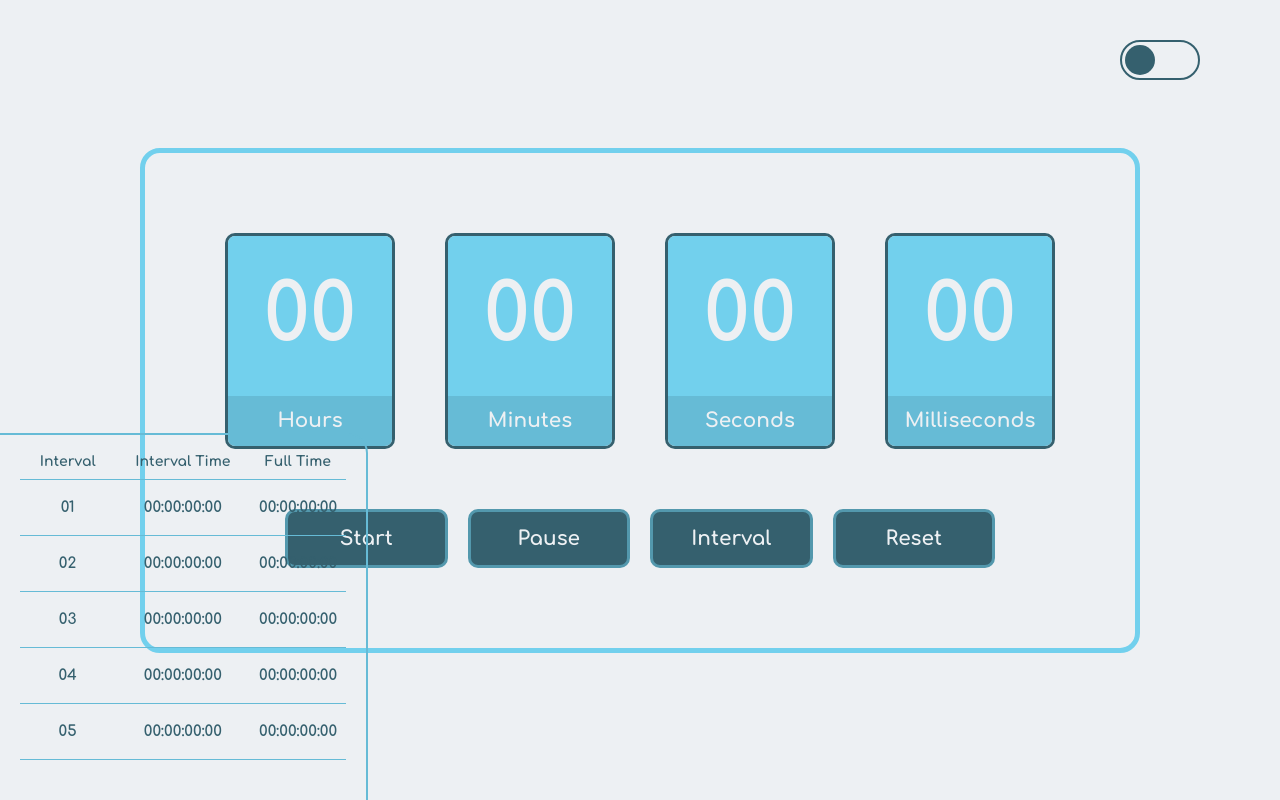
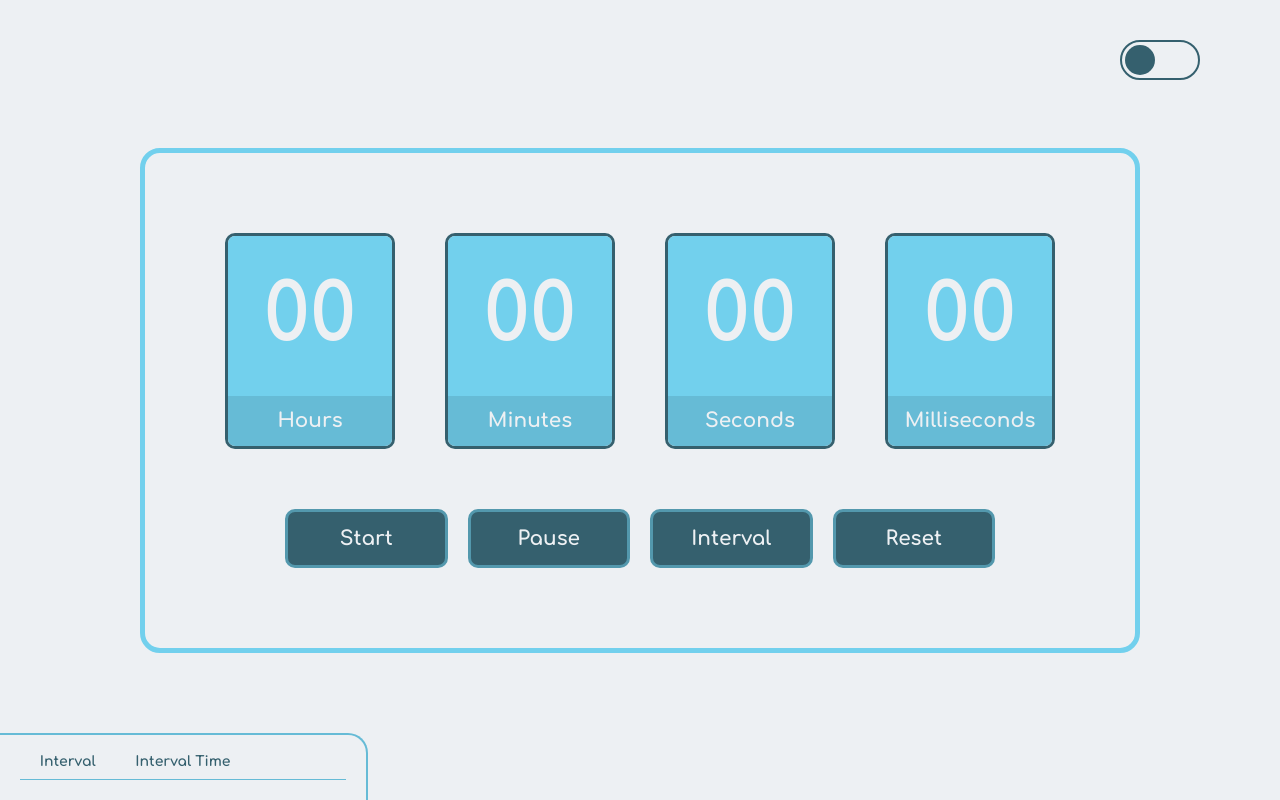
Before and after one commit to Talion426/react-timer, a React (Create React App) app: page / in a window 1280 px wide. Built offline with nearby package versions, Linux system fonts and the light colour scheme.

Commit message:
feat (components): add interval logic

```diff
--- a/src/App.tsx
+++ b/src/App.tsx
@@ -1,9 +1,12 @@
 import { IntervalsList, Timer } from "components";
 import { useState } from "react";
+import { useAppDispatch, addInterval, deleteIntervals } from "store";
 import { Wrapper } from "ui";
 import { ThemeToggler } from "./components";
 
 export const App = () => {
+    const dispatch = useAppDispatch();
+
     let hour = 0;
     let minute = 0;
     let second = 0;
@@ -15,13 +18,9 @@ export const App = () => {
     const [hoursElement, setHoursElement] = useState<string>("00");
     const [intervalElement, setIntervalElement] = useState<any>();
 
-    let millisecondsInterval = millisecondsElement;
-    let secondsInterval = secondsElement;
-    let minutesInterval = minutesElement;
-    let hoursInterval = hoursElement;
-
     const handleStartTimer = () => {
         clearInterval(intervalElement);
+        dispatch(deleteIntervals());
         setIntervalElement(setInterval(startTimer, 10));
     };
 
@@ -30,11 +29,18 @@ export const App = () => {
     };
 
     const handleIntervalTimer = () => {
-        console.log(`${hoursInterval}:${minutesInterval}:${secondsInterval}:${millisecondsInterval}`);
+        const intervalTime = `${hoursElement}:${minutesElement}:${secondsElement}:${millisecondsElement}`;
+
+        dispatch(
+            addInterval({
+                intervalTime,
+            })
+        );
     };
 
     const handleResetTimer = () => {
         clearInterval(intervalElement);
+        dispatch(deleteIntervals());
 
         hour = 0;
         minute = 0;
--- a/src/components/IntervalsItem/IntervalsItem.tsx
+++ b/src/components/IntervalsItem/IntervalsItem.tsx
@@ -3,15 +3,13 @@ import { StyledIntervalsItem, Text } from "./styles";
 interface IProps {
     interval: string;
     intervalTime: string;
-    fullTime: string;
 }
 
-export const IntervalsItem = ({ interval, intervalTime, fullTime }: IProps) => {
+export const IntervalsItem = ({ interval, intervalTime }: IProps) => {
     return (
         <StyledIntervalsItem>
             <Text>{interval}</Text>
             <Text>{intervalTime}</Text>
-            <Text>{fullTime}</Text>
         </StyledIntervalsItem>
     );
 };
--- a/src/components/IntervalsList/IntervalsList.tsx
+++ b/src/components/IntervalsList/IntervalsList.tsx
@@ -1,22 +1,28 @@
 import { IntervalsItem } from "components";
+import { getInterval, useAppSelector } from "store";
 import { StyledIntervalsList, IntervalsNav, IntervalsBody, NavItem } from "./styles";
 
 export const IntervalsList = () => {
+    const { intervals } = useAppSelector(getInterval);
+
     return (
         <StyledIntervalsList>
             <IntervalsNav>
                 <NavItem>Interval</NavItem>
                 <NavItem>Interval Time</NavItem>
-                <NavItem>Full Time</NavItem>
             </IntervalsNav>
             <IntervalsBody>
-                <IntervalsItem interval="01" intervalTime="00:00:00:00" fullTime="00:00:00:00" />
-                <IntervalsItem interval="02" intervalTime="00:00:00:00" fullTime="00:00:00:00" />
-                <IntervalsItem interval="03" intervalTime="00:00:00:00" fullTime="00:00:00:00" />
-                <IntervalsItem interval="04" intervalTime="00:00:00:00" fullTime="00:00:00:00" />
-                <IntervalsItem interval="05" intervalTime="00:00:00:00" fullTime="00:00:00:00" />
-                <IntervalsItem interval="05" intervalTime="00:00:00:00" fullTime="00:00:00:00" />
-                <IntervalsItem interval="05" intervalTime="00:00:00:00" fullTime="00:00:00:00" />
+                {intervals.map((interval, index) => {
+                    let intervalIndex;
+
+                    if (index > 8) {
+                        intervalIndex = ++index + "";
+                    } else {
+                        intervalIndex = `0${++index}`;
+                    }
+
+                    return <IntervalsItem interval={intervalIndex} intervalTime={interval.intervalTime} />;
+                })}
             </IntervalsBody>
         </StyledIntervalsList>
     );
--- a/src/index.tsx
+++ b/src/index.tsx
@@ -1,13 +1,15 @@
 import React from "react";
 import ReactDOM from "react-dom/client";
+import { Provider } from "react-redux";
+import { store } from "store";
 import { GlobalStyles } from "ui";
 import { App } from "./App";
 
 const root = ReactDOM.createRoot(document.getElementById("root") as HTMLElement);
 
 root.render(
-    <>
+    <Provider store={store}>
         <GlobalStyles />
         <App />
-    </>
+    </Provider>
 );
--- a/src/types/types.ts
+++ b/src/types/types.ts
@@ -1,5 +1,3 @@
 export interface IIntervalItem {
-    interval: string;
     intervalTime: string;
-    fullTime: string;
 }
```
